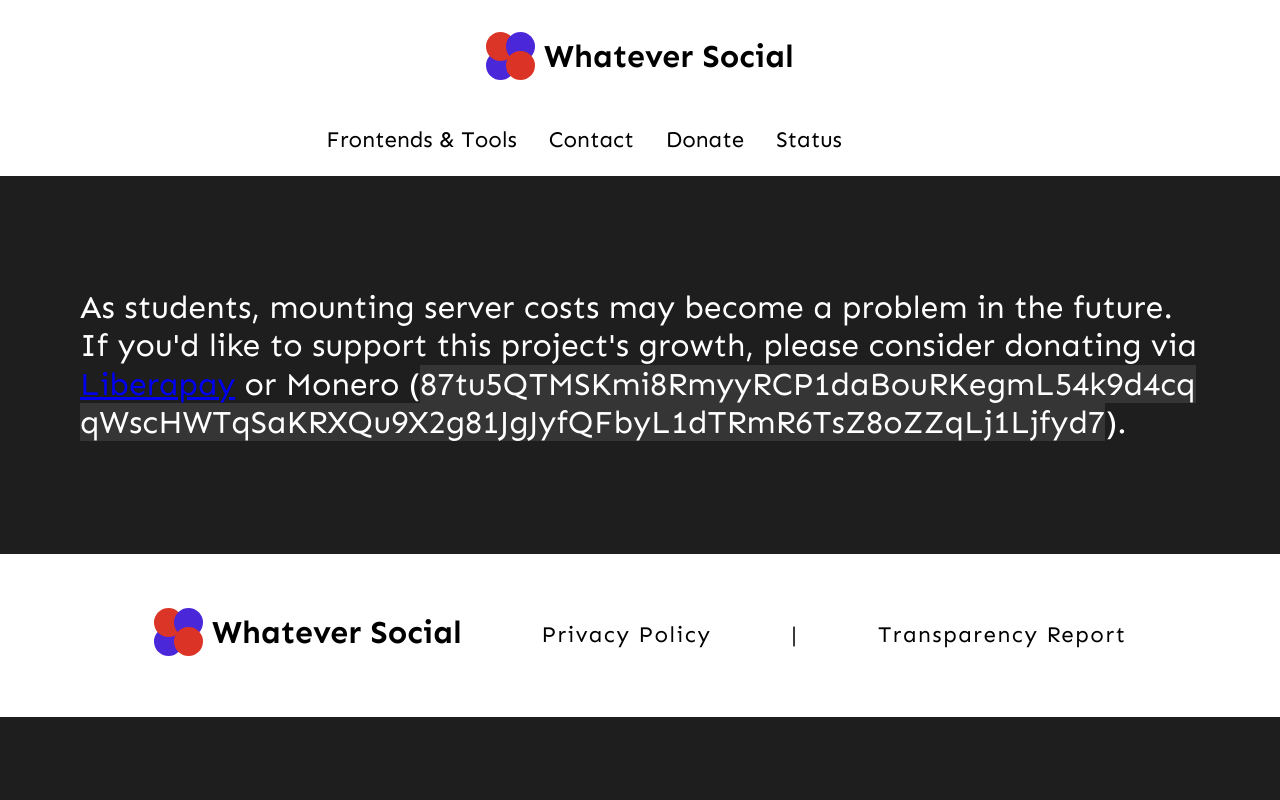
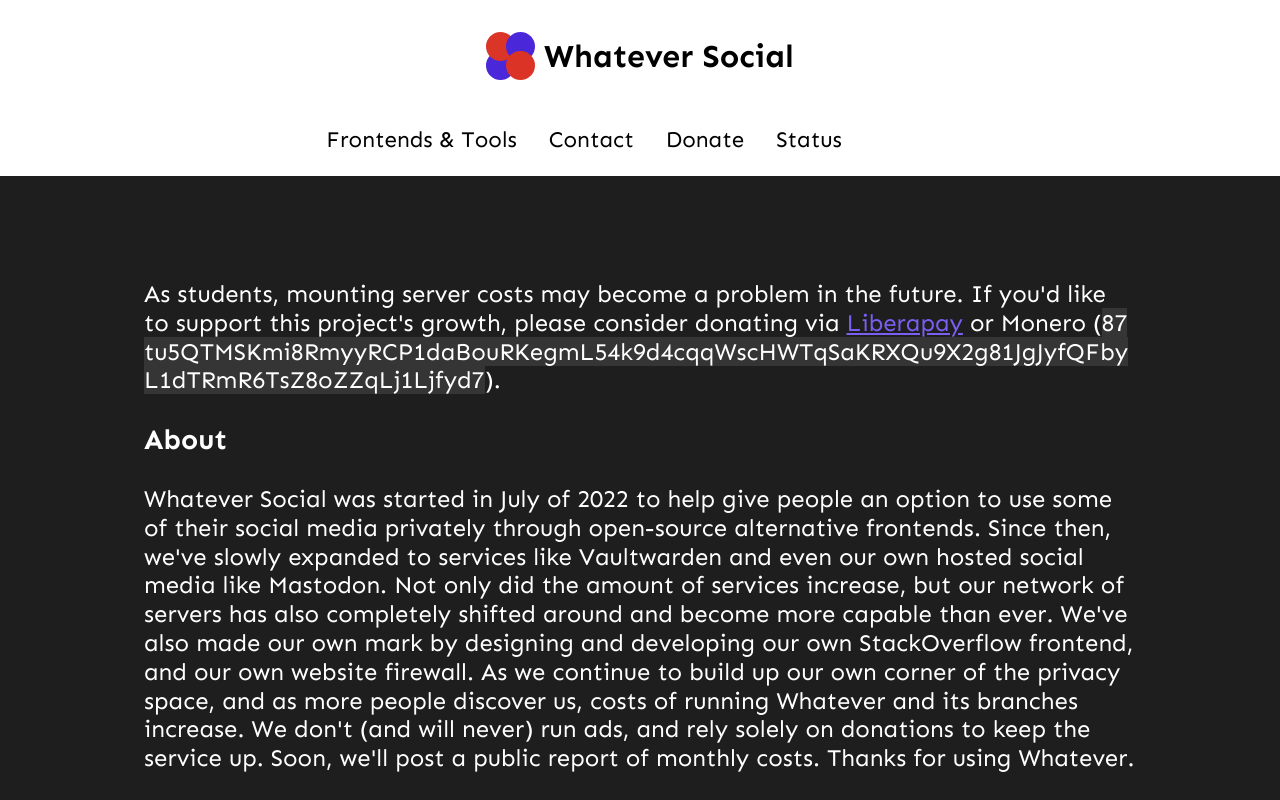
Before and after one commit to WhateverLabs/WhateverSite, a SvelteKit app: page /donate in a window 1280 px wide. Shown: the top 800 px of the page. Built offline with nearby package versions, Linux system fonts and the light colour scheme; some icons are missing.

Commit message:
Update +page.svelte

```diff
--- a/src/routes/donate/+page.svelte
+++ b/src/routes/donate/+page.svelte
@@ -4,10 +4,25 @@
 			As students, mounting server costs may become a problem in the future. If you'd like to
 			support this project's growth, please consider donating via <a
 				href="https://liberapay.com/whateversocial"
+				class="link"
 				target="_blank"
 				rel="noopener noreferrer">Liberapay</a
 			>
 			or Monero (<code>87tu5QTMSKmi8RmyyRCP1daBouRKegmL54k9d4cqqWscHWTqSaKRXQu9X2g81JgJyfQFbyL1dTRmR6TsZ8oZZqLj1Ljfyd7</code>).
+		</p>
+
+		<h3>About</h3>
+		<p>
+			Whatever Social was started in July of 2022 to help give people an option to use some of
+			their social media privately through open-source alternative frontends. Since then, we've
+			slowly expanded to services like Vaultwarden and even our own hosted social media like Mastodon.
+			Not only did the amount of services increase, but our network of servers has also completely
+			shifted around and become more capable than ever. We've also made our own mark by designing
+			and developing our own StackOverflow frontend, and our own website firewall.
+			As we continue to build up our own corner of the privacy space, and as more people discover us,
+			costs of running Whatever and its branches increase. We don't (and will never) run ads, and rely
+			solely on donations to keep the service up. Soon, we'll post a public report of monthly costs.
+			Thanks for using Whatever.
 		</p>
 	</div>
 </div>
@@ -21,8 +36,11 @@
 		align-items: center;
 		justify-content: center;
 
+		font-size: 24px;
 		box-sizing: border-box;
 		padding: 5rem;
+		padding-left: 6em;
+		padding-right: 6em;
 
 		@media only screen and (max-width: $mobile-width) {
 			padding: 1rem;
@@ -35,4 +53,7 @@
 			width: 100%;
 		}
 	}
+	.link {
+		color: $color_3;
+	}
 </style>
```
